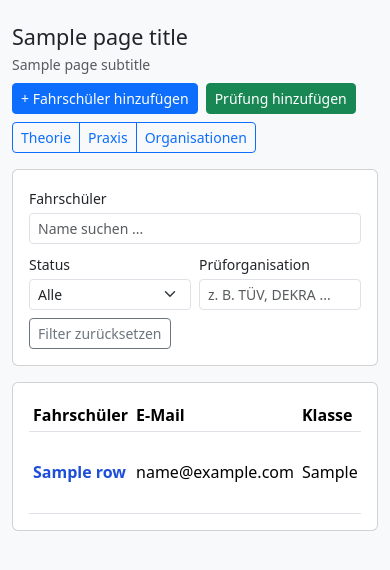
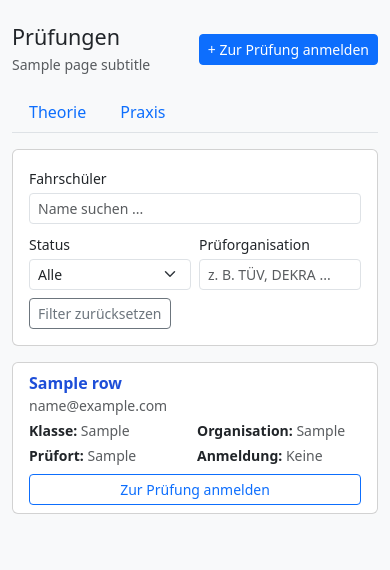
Before and after one commit to wd365de/FahrManager365, a FastAPI app: template app/templates/exams_page.html in a window 390 px wide. Shown: the top 570 px of the page. Run offline with FastAPI, Linux system fonts and the light colour scheme; the template is opened without the code that fills it: most values are stand-ins (such as "Sample title", 1, 10 or a date in 2020).

Commit message:
Improve exam UI, WhatsApp contact, and navigation restructure
- Exams page: replace button-group tabs with Bootstrap nav-tabs, remove
  misplaced student-add button, rename action button to 'Zur Prüfung anmelden'
- Move Prüforganisationen from Prüfungen group to Stammdaten in sidebar
  and mobile offcanvas nav
- Add mobile card layout to exams list (dual layout: cards on mobile,
  table on desktop), filter works on both
- Add WhatsApp contact number setting (school.whatsapp_number) with
  configurable input in Einstellungen
- Show WhatsApp button in student portal when number is configured

Co-Authored-By: Claude Sonnet 4.6 <noreply@anthropic.com>

```diff
--- a/app/routes/admin_routes.py
+++ b/app/routes/admin_routes.py
@@ -36,6 +36,7 @@ from app.settings import (
     PLANNER_SETTING_AUTO_REMINDERS,
     PLANNER_SETTING_DEFINITIONS,
     PLANNER_SETTING_SHOW_LOCKED_SLOTS,
+    SCHOOL_WHATSAPP_NUMBER,
 )
 from app.routes.utils import (
     get_authenticated_user,
@@ -551,6 +552,7 @@ def settings_page(request: Request, db: Session = Depends(get_db)):
     reminders_option = PLANNER_SETTING_DEFINITIONS.get(PLANNER_SETTING_AUTO_REMINDERS, {})
     show_locked_slots = get_planner_setting_bool(db, PLANNER_SETTING_SHOW_LOCKED_SLOTS)
     auto_reminders = get_planner_setting_bool(db, PLANNER_SETTING_AUTO_REMINDERS)
+    whatsapp_number = get_planner_setting_value(db, SCHOOL_WHATSAPP_NUMBER)
     return templates.TemplateResponse(
         "settings.html",
         {
@@ -568,6 +570,7 @@ def settings_page(request: Request, db: Session = Depends(get_db)):
             ),
             "show_locked_slots": show_locked_slots,
             "auto_reminders": auto_reminders,
+            "whatsapp_number": whatsapp_number,
         },
     )
 
@@ -577,6 +580,7 @@ def settings_update(
     request: Request,
     show_locked_slots: str | None = Form(None),
     auto_reminders: str | None = Form(None),
+    whatsapp_number: str = Form(""),
     db: Session = Depends(get_db),
 ):
     _, redirect = require_admin(request, db)
@@ -593,6 +597,8 @@ def settings_update(
         PLANNER_SETTING_AUTO_REMINDERS,
         "1" if auto_reminders == "on" else "0",
     )
+    cleaned_number = "".join(c for c in whatsapp_number if c.isdigit())
+    set_planner_setting_value(db, SCHOOL_WHATSAPP_NUMBER, cleaned_number)
     return RedirectResponse(url="/settings", status_code=302)
 
 
--- a/app/routes/portal_routes.py
+++ b/app/routes/portal_routes.py
@@ -9,11 +9,12 @@ from sqlalchemy.orm import Session
 from app.database import get_db
 from app.models import Appointment, AvailabilityWindow
 from app.readiness import calculate_student_readiness
-from app.planner_settings import get_planner_setting_bool
+from app.planner_settings import get_planner_setting_bool, get_planner_setting_value
 from app.push_notifications import has_push_config
 from app.settings import ALLOWED_APPOINTMENT_DURATIONS, BOOKING_BUFFER_MINUTES, BOOKING_STEP_MINUTES
 from app.settings import PLANNER_SETTING_AUTO_REMINDERS
 from app.settings import PLANNER_SETTING_SHOW_LOCKED_SLOTS
+from app.settings import SCHOOL_WHATSAPP_NUMBER
 from app.settings import STUDENT_DIRECT_BOOKING_START_LEAD_HOURS, STUDENT_DIRECT_BOOKING_WINDOW_HOURS
 from app.routes.utils import build_booking_options, get_authenticated_user, redirect_to_login
 
@@ -145,6 +146,7 @@ def portal(request: Request, db: Session = Depends(get_db)):
     assigned_teacher_name = user.student.teacher.user.name if user.student.teacher else None
     auto_reminders_enabled = get_planner_setting_bool(db, PLANNER_SETTING_AUTO_REMINDERS)
     push_mvp_available = auto_reminders_enabled and has_push_config()
+    whatsapp_number = get_planner_setting_value(db, SCHOOL_WHATSAPP_NUMBER)
 
     return templates.TemplateResponse(
         "portal.html",
@@ -168,5 +170,6 @@ def portal(request: Request, db: Session = Depends(get_db)):
             "assigned_teacher_name": assigned_teacher_name,
             "push_mvp_available": push_mvp_available,
             "auto_reminders_enabled": auto_reminders_enabled,
+            "whatsapp_number": whatsapp_number,
         },
     )
--- a/app/settings.py
+++ b/app/settings.py
@@ -9,6 +9,7 @@ STUDENT_DIRECT_BOOKING_WINDOW_HOURS = 72
 
 PLANNER_SETTING_SHOW_LOCKED_SLOTS = "planner.show_locked_slots"
 PLANNER_SETTING_AUTO_REMINDERS = "planner.auto_reminders"
+SCHOOL_WHATSAPP_NUMBER = "school.whatsapp_number"
 MASTER_DATA_APPOINTMENT_TYPES = "master_data.appointment_types"
 MASTER_DATA_CLASSES = "master_data.classes"
 MASTER_DATA_PRODUCTS = "master_data.products"
@@ -63,6 +64,11 @@ VIP-Service|Zusatzangebote
 VIP-Service B96|Zusatzangebote"""
 
 PLANNER_SETTING_DEFINITIONS = {
+    SCHOOL_WHATSAPP_NUMBER: {
+        "default": "",
+        "label": "WhatsApp-Nummer der Fahrschule",
+        "description": "Internationale Schreibweise ohne +, z. B. 4915123456789. Wird im Schülerportal als Kontakt-Button angezeigt.",
+    },
     PLANNER_SETTING_SHOW_LOCKED_SLOTS: {
         "default": "1",
         "label": "Slots vor Freigabe im Schülerportal anzeigen",
--- a/app/templates/base.html
+++ b/app/templates/base.html
@@ -71,6 +71,9 @@
                         <a class="sidebar-link{% if current_path.startswith('/master-data') %} active{% endif %}" href="/master-data">
                             <span class="sidebar-link-icon">🧩</span>Stammdatenfelder
                         </a>
+                        <a class="sidebar-link{% if current_path.startswith('/exams/organizations') %} active{% endif %}" href="/exams/organizations">
+                            <span class="sidebar-link-icon">🏢</span>Prüforganisationen
+                        </a>
                         <a class="sidebar-link{% if current_path.startswith('/settings') %} active{% endif %}" href="/settings">
                             <span class="sidebar-link-icon">⚙️</span>Einstellungen
                         </a>
@@ -91,9 +94,6 @@
                         </a>
                         <a class="sidebar-link{% if current_path.startswith('/exams/practical') %} active{% endif %}" href="/exams/practical">
                             <span class="sidebar-link-icon">🚗</span>Praxisprüfungen
-                        </a>
-                        <a class="sidebar-link{% if current_path.startswith('/exams/organizations') %} active{% endif %}" href="/exams/organizations">
-                            <span class="sidebar-link-icon">🏢</span>Prüforganisationen
                         </a>
                     </details>
                 {% elif user.role == "teacher" %}
@@ -152,6 +152,7 @@
             <a class="mobile-more-link d-block mb-2 px-3 py-2 rounded border text-decoration-none{% if current_path.startswith('/onboarding') %} active{% endif %}" href="/onboarding">Onboarding</a>
             <a class="mobile-more-link d-block mb-2 px-3 py-2 rounded border text-decoration-none{% if current_path.startswith('/teachers') %} active{% endif %}" href="/teachers">Fahrlehrer</a>
             <a class="mobile-more-link d-block mb-2 px-3 py-2 rounded border text-decoration-none{% if current_path.startswith('/master-data') %} active{% endif %}" href="/master-data">Stammdatenfelder</a>
+            <a class="mobile-more-link d-block mb-2 px-3 py-2 rounded border text-decoration-none{% if current_path.startswith('/exams/organizations') %} active{% endif %}" href="/exams/organizations">Prüforganisationen</a>
             <a class="mobile-more-link d-block mb-2 px-3 py-2 rounded border text-decoration-none{% if current_path.startswith('/settings') %} active{% endif %}" href="/settings">Einstellungen</a>
         </div>
 
@@ -164,7 +165,6 @@
             <div class="mobile-more-title">Prüfungen</div>
             <a class="mobile-more-link d-block mb-2 px-3 py-2 rounded border text-decoration-none{% if current_path.startswith('/exams/theory') %} active{% endif %}" href="/exams/theory">Theorieprüfungen</a>
             <a class="mobile-more-link d-block mb-2 px-3 py-2 rounded border text-decoration-none{% if current_path.startswith('/exams/practical') %} active{% endif %}" href="/exams/practical">Praxisprüfungen</a>
-            <a class="mobile-more-link d-block mb-2 px-3 py-2 rounded border text-decoration-none{% if current_path.startswith('/exams/organizations') %} active{% endif %}" href="/exams/organizations">Prüforganisationen</a>
         </div>
     </div>
 </div>
--- a/app/templates/exams_page.html
+++ b/app/templates/exams_page.html
@@ -2,19 +2,21 @@
 {% block content %}
 <div class="d-flex align-items-center justify-content-between flex-wrap gap-2 mb-3">
     <div>
-        <h1 class="h4 mb-1">{{ page_title }}</h1>
+        <h1 class="h4 mb-1">Prüfungen</h1>
         <p class="text-muted small mb-0">{{ page_subtitle }}</p>
     </div>
-    <div class="d-flex align-items-center flex-wrap gap-2">
-        <a class="btn btn-primary btn-sm" href="/students/new">+ Fahrschüler hinzufügen</a>
-        <button type="button" class="btn btn-success btn-sm" id="exam-register-open">Prüfung hinzufügen</button>
-        <div class="btn-group" role="group" aria-label="Prüfungsnavigation">
-            <a class="btn btn-outline-primary btn-sm{% if active_exam_nav == 'theory' %} active{% endif %}" href="/exams/theory">Theorie</a>
-            <a class="btn btn-outline-primary btn-sm{% if active_exam_nav == 'practical' %} active{% endif %}" href="/exams/practical">Praxis</a>
-            <a class="btn btn-outline-primary btn-sm{% if active_exam_nav == 'organizations' %} active{% endif %}" href="/exams/organizations">Organisationen</a>
-        </div>
+    <div>
+        <button type="button" class="btn btn-primary btn-sm" id="exam-register-open">+ Zur Prüfung anmelden</button>
     </div>
 </div>
+<ul class="nav nav-tabs mb-3">
+    <li class="nav-item">
+        <a class="nav-link{% if active_exam_nav == 'theory' %} active{% endif %}" href="/exams/theory">Theorie</a>
+    </li>
+    <li class="nav-item">
+        <a class="nav-link{% if active_exam_nav == 'practical' %} active{% endif %}" href="/exams/practical">Praxis</a>
+    </li>
+</ul>
 
 <div class="card card-body mb-3">
     <div class="row g-2 align-items-end" id="exam-filter-form">
@@ -41,7 +43,57 @@
     </div>
 </div>
 
-<div class="card card-body">
+{# ── Mobile cards ── #}
+<div class="d-grid gap-2 d-lg-none" id="exam-mobile-list">
+    {% for row in rows %}
+        <div class="card card-body py-2 px-3 exam-filterable"
+             data-student-name="{{ row.student_name|lower }}"
+             data-status="{{ row.status|lower }}"
+             data-organization="{{ row.exam_organization|lower }}">
+            <div class="d-flex justify-content-between align-items-start gap-2 mb-1">
+                <div>
+                    {% if row.student_id %}
+                        <a href="/students/{{ row.student_id }}/edit" class="exam-student-link fw-semibold">{{ row.student_name }}</a>
+                        {% if row.is_suggested %}
+                            <span class="badge exam-suggestion-badge ms-1">Vorschlag</span>
+                        {% endif %}
+                    {% else %}
+                        <span class="fw-semibold">{{ row.student_name }}</span>
+                    {% endif %}
+                    <div class="text-muted small">{{ row.email }}</div>
+                </div>
+                <span class="badge exam-status-badge exam-status-{{ row.status }} flex-shrink-0">{{ status_labels[row.status] if row.status in status_labels else row.status }}</span>
+            </div>
+            <div class="row g-1 small text-muted mb-2">
+                <div class="col-6"><span class="fw-semibold text-dark">Klasse:</span> {{ row.training_class or '–' }}</div>
+                <div class="col-6"><span class="fw-semibold text-dark">Organisation:</span> {{ row.exam_organization or '–' }}</div>
+                <div class="col-6"><span class="fw-semibold text-dark">Prüfort:</span> {{ row.exam_location or '–' }}</div>
+                <div class="col-6">
+                    <span class="fw-semibold text-dark">Anmeldung:</span>
+                    {% if row.registration_status %}
+                        {{ row.registration_status_label }}{% if row.registration_planned_date %} · {{ row.registration_planned_date }}{% endif %}
+                    {% else %}
+                        Keine
+                    {% endif %}
+                </div>
+            </div>
+            <button
+                type="button"
+                class="btn btn-outline-primary btn-sm exam-register-btn"
+                data-student-id="{{ row.student_id }}"
+                data-student-name="{{ row.student_name }}"
+                data-organization="{{ row.exam_organization if row.exam_organization != '-' else '' }}"
+            >
+                Zur Prüfung anmelden
+            </button>
+        </div>
+    {% else %}
+        <div class="card card-body text-muted text-center py-3">Keine Fahrschüler vorhanden.</div>
+    {% endfor %}
+</div>
+
+{# ── Desktop table ── #}
+<div class="card card-body d-none d-lg-block">
     <div class="table-responsive">
         <table class="table table-sm align-middle mb-0">
             <thead>
@@ -58,7 +110,7 @@
             </thead>
             <tbody id="exam-table-body">
                 {% for row in rows %}
-                    <tr
+                    <tr class="exam-filterable"
                         data-student-name="{{ row.student_name|lower }}"
                         data-status="{{ row.status|lower }}"
                         data-organization="{{ row.exam_organization|lower }}"
@@ -194,7 +246,7 @@
         return;
     }
 
-    const rows = Array.from(tableBody.querySelectorAll("tr[data-student-name]"));
+    const rows = Array.from(document.querySelectorAll(".exam-filterable"));
     const query = new URLSearchParams(window.location.search);
 
     function updateUrlQuery() {
```
Also changed, not shown: app/templates/exam_organizations_page.html (+3 -10 lines), app/templates/portal.html (+17 -6 lines), app/templates/settings.html (+27 -0 lines).
